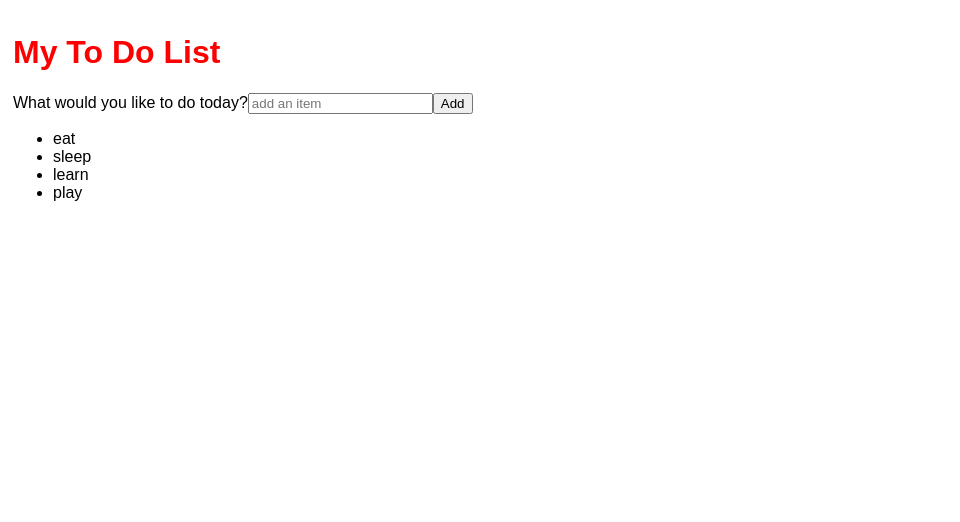
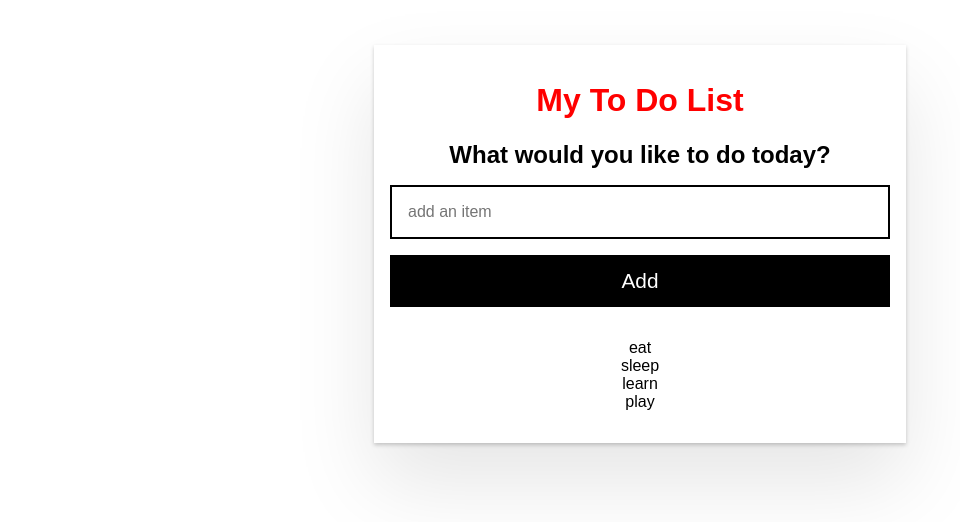
Before and after one commit to kn-nalbantov/mdn-angular-todo, an Angular app: page / in a window 1280 px wide. Shown: the top 522 px of the page, without its empty margins (0-960 px from the left). Built offline with nearby package versions, Linux system fonts and the light colour scheme.

Commit message:
added more css rules

```diff
--- a/src/app/app.component.css
+++ b/src/app/app.component.css
@@ -1,4 +1,61 @@
 h1 {
-    color: red;
-    text-transform: capitalize;
+  color: red;
+  text-transform: capitalize;
 }
+
+body {
+  color: #4d4d4d;
+  background-color: #f5f5f5;
+  color: #4d4d4d;
+}
+
+.main {
+  max-width: 500px;
+  width: 85%;
+  margin: 2rem auto;
+  padding: 1rem;
+  text-align: center;
+  box-shadow: 0 2px 4px 0 rgba(0, 0, 0, 0.2), 0 2.5rem 5rem 0 rgba(0, 0, 0, 0.1);
+}
+
+@media screen and (min-width: 600px) {
+  .main {
+    width: 70%;
+  }
+}
+
+label {
+  font-size: 1.5rem;
+  font-weight: bold;
+  display: block;
+  padding-bottom: 1rem;
+}
+
+.lg-text-input {
+  width: 100%;
+  padding: 1rem;
+  border: 2px solid #000;
+  display: block;
+  box-sizing: border-box;
+  font-size: 1rem;
+}
+
+.btn-wrapper {
+  margin-bottom: 2rem;
+}
+
+.btn-menu {
+  flex-basis: 32%;
+}
+
+.active {
+  color: green;
+}
+
+ul {
+  padding-inline-start: 0;
+}
+
+ul li {
+  list-style: none;
+}
--- a/src/styles.css
+++ b/src/styles.css
@@ -3,3 +3,56 @@
     font-family: Arial, Helvetica, sans-serif;
     padding: 5px;
 }
+
+.btn-wrapper {
+    /* flexbox */
+    display: flex;
+    flex-wrap: nowrap;
+    justify-content: space-between;
+  }
+
+  .btn {
+    color: #000;
+    background-color: #fff;
+    border: 2px solid #cecece;
+    padding: .35rem 1rem .25rem 1rem;
+    font-size: 1rem;
+  }
+
+  .btn:hover {
+    background-color: #ecf2fd;
+  }
+
+  .btn:active {
+    background-color: #d1e0fe;
+  }
+
+  .btn:focus {
+    outline: none;
+    border: black solid 2px;
+  }
+
+  .btn-primary {
+    color: #fff;
+    background-color: #000;
+    width: 100%;
+    padding: .75rem;
+    font-size: 1.3rem;
+    border: black solid 2px;
+    margin: 1rem 0;
+  }
+
+  .btn-primary:hover {
+    background-color: #444242;
+  }
+
+  .btn-primary:focus {
+    color: #000;
+    outline: none;
+    border: #000 solid 2px;
+    background-color: #d7ecff;
+  }
+
+  .btn-primary:active {
+    background-color: #212020;
+  }
```
